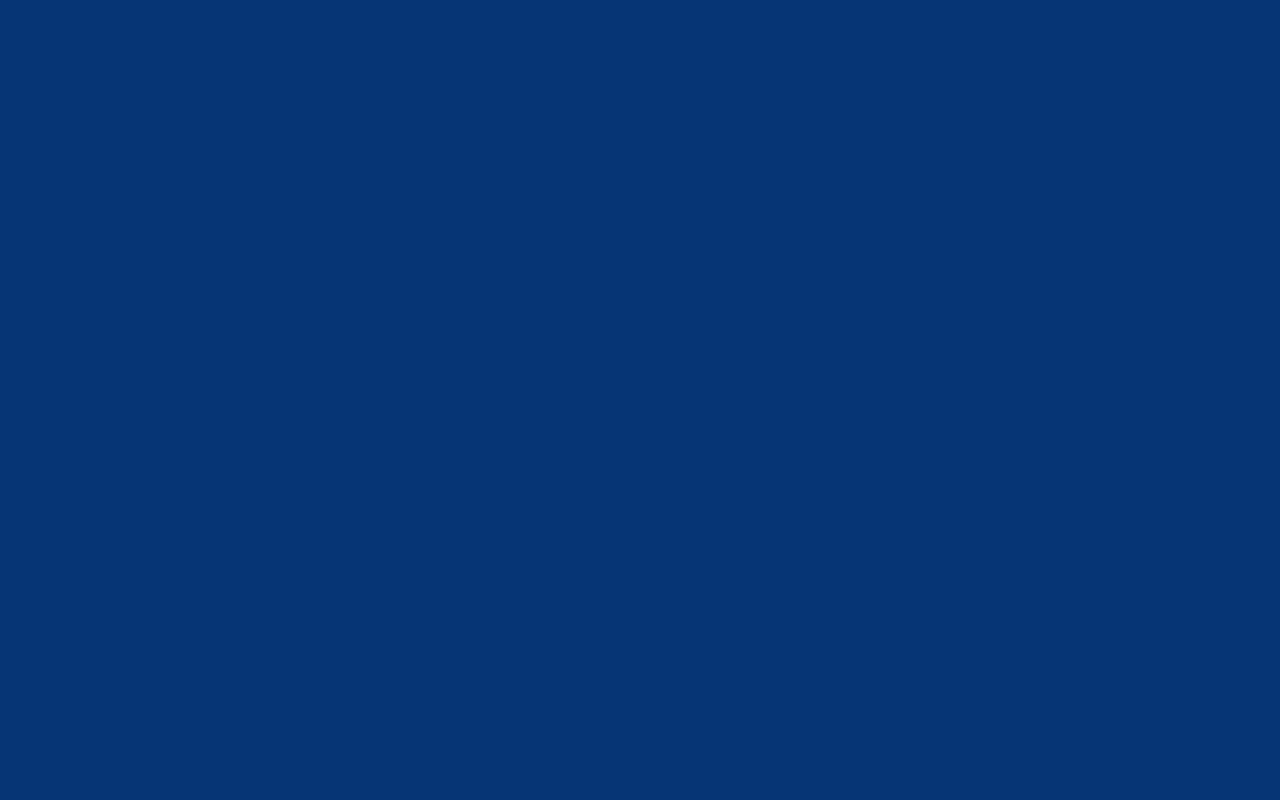
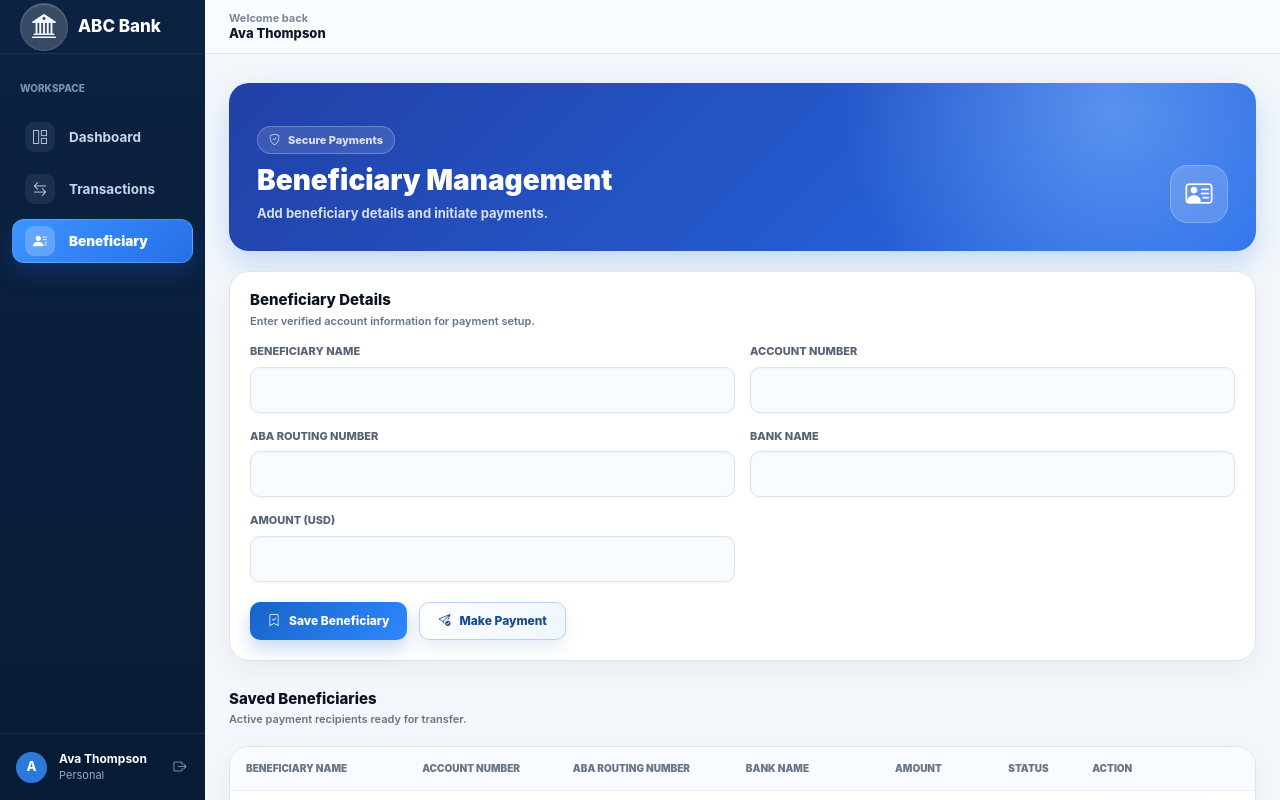
Before and after one commit to GuruRatchitha/my-proj, a React (Vite) app: page /beneficiary in a window 1280 px wide. Before the commit this address had no page. Built offline with nearby package versions, Linux system fonts and the light colour scheme.

Commit message:
added benificiary

```diff
--- a/src/App.jsx
+++ b/src/App.jsx
@@ -1,6 +1,7 @@
 import { Route, Routes } from 'react-router-dom'
 import AppLoader from './components/AppLoader'
 import BankLayout from './components/BankLayout'
+import Beneficiary from './pages/beneficiary/Beneficiary'
 import Dashboard from './pages/dashboard/Dashboard'
 import LoginPage from './pages/login/Login'
 import Profile from './pages/profile/Profile'
@@ -17,6 +18,7 @@ function App() {
           <Route path="/dashboard" element={<Dashboard />} />
           <Route path="/profile" element={<Profile />} />
           <Route path="/transactions" element={<Transactions />} />
+          <Route path="/beneficiary" element={<Beneficiary />} />
         </Route>
       </Routes>
     </>
--- a/src/components/BankLayout.jsx
+++ b/src/components/BankLayout.jsx
@@ -59,6 +59,10 @@ function BankLayout() {
           <NavLink className="sidebar-link" to="/transactions">
             <i className="bi bi-arrow-left-right" aria-hidden="true"></i>
             <span>Transactions</span>
+          </NavLink>
+          <NavLink className="sidebar-link" to="/beneficiary">
+            <i className="bi bi-person-lines-fill" aria-hidden="true"></i>
+            <span>Beneficiary</span>
           </NavLink>
         </nav>
 
--- /dev/null
+++ b/src/pages/beneficiary/Beneficiary.jsx
@@ -0,0 +1,227 @@
+import { useState } from 'react'
+
+const initialFormValues = {
+  beneficiaryName: '',
+  accountNumber: '',
+  routingNumber: '',
+  bankName: '',
+  amount: '',
+}
+
+const savedBeneficiaries = [
+  {
+    id: 'BEN-1001',
+    beneficiaryName: 'Olivia Martin',
+    accountNumber: '7845 2190 6631',
+    routingNumber: '021000021',
+    bankName: 'Chase Bank',
+    amount: '$2,450.00',
+  },
+  {
+    id: 'BEN-1002',
+    beneficiaryName: 'Noah Williams',
+    accountNumber: '6910 4472 1185',
+    routingNumber: '026009593',
+    bankName: 'Bank of America',
+    amount: '$1,275.50',
+  },
+  {
+    id: 'BEN-1003',
+    beneficiaryName: 'Sophia Carter',
+    accountNumber: '5528 9041 3376',
+    routingNumber: '111000025',
+    bankName: 'Wells Fargo',
+    amount: '$3,800.00',
+  },
+  {
+    id: 'BEN-1004',
+    beneficiaryName: 'Liam Thompson',
+    accountNumber: '4387 1209 7754',
+    routingNumber: '122105278',
+    bankName: 'Citibank',
+    amount: '$940.25',
+  },
+]
+
+function Beneficiary() {
+  const [formValues, setFormValues] = useState(initialFormValues)
+  const [paymentMessage, setPaymentMessage] = useState('')
+
+  const handleInputChange = (event) => {
+    const { name, value } = event.target
+
+    setFormValues((currentValues) => ({
+      ...currentValues,
+      [name]: value,
+    }))
+  }
+
+  const handleSaveBeneficiary = (event) => {
+    event.preventDefault()
+    setPaymentMessage('')
+    setFormValues(initialFormValues)
+  }
+
+  const handleMakePayment = () => {
+    setPaymentMessage('Payment initiated successfully')
+  }
+
+  return (
+    <div className="dashboard-main">
+      <section className="beneficiary-hero-card">
+        <div>
+          <span className="beneficiary-kicker">
+            <i className="bi bi-shield-check" aria-hidden="true"></i>
+            Secure Payments
+          </span>
+          <h1>Beneficiary Management</h1>
+          <p>Add beneficiary details and initiate payments.</p>
+        </div>
+        <span className="beneficiary-hero-icon">
+          <i className="bi bi-person-vcard" aria-hidden="true"></i>
+        </span>
+      </section>
+
+      <section className="profile-form-card beneficiary-form-card">
+        <div className="section-heading">
+          <div>
+            <h2>Beneficiary Details</h2>
+            <p>Enter verified account information for payment setup.</p>
+          </div>
+        </div>
+
+        {paymentMessage && (
+          <div className="alert alert-success beneficiary-alert" role="alert">
+            <i className="bi bi-check-circle-fill" aria-hidden="true"></i>
+            <span>{paymentMessage}</span>
+          </div>
+        )}
+
+        <form onSubmit={handleSaveBeneficiary}>
+          <div className="form-grid">
+            <label className="bank-field">
+              <span>Beneficiary Name</span>
+              <input
+                className="form-control"
+                name="beneficiaryName"
+                type="text"
+                value={formValues.beneficiaryName}
+                onChange={handleInputChange}
+                required
+              />
+            </label>
+            <label className="bank-field">
+              <span>Account Number</span>
+              <input
+                className="form-control"
+                name="accountNumber"
+                type="text"
+                value={formValues.accountNumber}
+                onChange={handleInputChange}
+                required
+              />
+            </label>
+            <label className="bank-field">
+              <span>ABA Routing Number</span>
+              <input
+                className="form-control"
+                name="routingNumber"
+                type="text"
+                value={formValues.routingNumber}
+                onChange={handleInputChange}
+                required
+              />
+            </label>
+            <label className="bank-field">
+              <span>Bank Name</span>
+              <input
+                className="form-control"
+                name="bankName"
+                type="text"
+                value={formValues.bankName}
+                onChange={handleInputChange}
+                required
+              />
+            </label>
+            <label className="bank-field">
+              <span>Amount (USD)</span>
+              <input
+                className="form-control"
+                name="amount"
+                type="number"
+                min="0"
+                step="0.01"
+                value={formValues.amount}
+                onChange={handleInputChange}
+                required
+              />
+            </label>
+          </div>
+
+          <div className="form-actions">
+            <button className="profile-action-button primary-action" type="submit">
+              <i className="bi bi-bookmark-check" aria-hidden="true"></i>
+              Save Beneficiary
+            </button>
+            <button className="profile-action-button secondary-action" type="button" onClick={handleMakePayment}>
+              <i className="bi bi-send-check" aria-hidden="true"></i>
+              Make Payment
+            </button>
+          </div>
+        </form>
+      </section>
+
+      <section className="transactions-section">
+        <div className="section-heading transactions-heading">
+          <div>
+            <h2>Saved Beneficiaries</h2>
+            <p>Active payment recipients ready for transfer.</p>
+          </div>
+        </div>
+
+        <div className="transaction-table-wrap beneficiary-table-wrap">
+          <table className="table bank-table beneficiary-table mb-0">
+            <thead>
+              <tr>
+                <th>Beneficiary Name</th>
+                <th>Account Number</th>
+                <th>ABA Routing Number</th>
+                <th>Bank Name</th>
+                <th>Amount</th>
+                <th>Status</th>
+                <th>Action</th>
+              </tr>
+            </thead>
+            <tbody>
+              {savedBeneficiaries.map((beneficiary) => (
+                <tr key={beneficiary.id}>
+                  <td>
+                    <span className="beneficiary-name-cell">
+                      <i className="bi bi-person-circle" aria-hidden="true"></i>
+                      {beneficiary.beneficiaryName}
+                    </span>
+                  </td>
+                  <td>{beneficiary.accountNumber}</td>
+                  <td>{beneficiary.routingNumber}</td>
+                  <td>{beneficiary.bankName}</td>
+                  <td className="credit-text">{beneficiary.amount}</td>
+                  <td>
+                    <span className="badge beneficiary-status-badge">Active</span>
+                  </td>
+                  <td>
+                    <button className="table-payment-button" type="button" onClick={handleMakePayment}>
+                      <i className="bi bi-send" aria-hidden="true"></i>
+                      Make Payment
+                    </button>
+                  </td>
+                </tr>
+              ))}
+            </tbody>
+          </table>
+        </div>
+      </section>
+    </div>
+  )
+}
+
+export default Beneficiary
--- a/src/pages/dashboard/Dashboard.css
+++ b/src/pages/dashboard/Dashboard.css
@@ -775,9 +775,138 @@
   margin-top: 18px;
   padding: 20px;
   border: 1px solid #dce5ef;
-  border-radius: 14px;
+  border-radius: 20px;
   background: #ffffff;
   box-shadow: 0 8px 24px rgba(15, 37, 61, 0.05);
+}
+
+.beneficiary-hero-card {
+  min-height: 168px;
+  display: flex;
+  align-items: end;
+  justify-content: space-between;
+  gap: 24px;
+  overflow: hidden;
+  padding: 28px;
+  border-radius: 20px;
+  color: #ffffff;
+  background:
+    radial-gradient(circle at 86% 16%, rgba(126, 181, 255, 0.58), transparent 30%),
+    linear-gradient(135deg, #2140a6 0%, #276ce9 100%);
+  box-shadow: 0 13px 30px rgba(38, 108, 233, 0.22);
+}
+
+.beneficiary-hero-card h1 {
+  margin: 12px 0 8px;
+  font-size: 28px;
+  line-height: 1.05;
+  font-weight: 900;
+}
+
+.beneficiary-hero-card p {
+  margin: 0;
+  color: rgba(255, 255, 255, 0.82);
+  font-size: 13px;
+  font-weight: 700;
+}
+
+.beneficiary-kicker {
+  min-height: 28px;
+  display: inline-flex;
+  align-items: center;
+  gap: 8px;
+  padding: 0 11px;
+  border: 1px solid rgba(255, 255, 255, 0.24);
+  border-radius: 999px;
+  background: rgba(255, 255, 255, 0.12);
+  color: rgba(255, 255, 255, 0.82);
+  font-size: 11px;
+  font-weight: 850;
+}
+
+.beneficiary-hero-icon {
+  width: 58px;
+  height: 58px;
+  display: grid;
+  place-items: center;
+  flex: 0 0 auto;
+  border-radius: 18px;
+  background: rgba(255, 255, 255, 0.16);
+  box-shadow: inset 0 0 0 1px rgba(255, 255, 255, 0.22);
+}
+
+.beneficiary-hero-icon i {
+  font-size: 27px;
+}
+
+.beneficiary-form-card {
+  margin-top: 20px;
+}
+
+.beneficiary-alert {
+  display: inline-flex;
+  align-items: center;
+  gap: 9px;
+  margin: 0 0 18px;
+  border: 1px solid #bce8d1;
+  border-radius: 12px;
+  color: #146c43;
+  font-size: 13px;
+  font-weight: 800;
+}
+
+.beneficiary-table-wrap {
+  padding: 0;
+}
+
+.beneficiary-table {
+  min-width: 1040px;
+}
+
+.beneficiary-name-cell {
+  display: inline-flex;
+  align-items: center;
+  gap: 9px;
+  color: #111827;
+  font-weight: 850;
+}
+
+.beneficiary-name-cell i {
+  color: #2f88ff;
+  font-size: 16px;
+}
+
+.beneficiary-status-badge {
+  min-height: 22px;
+  display: inline-flex;
+  align-items: center;
+  padding: 0 9px;
+  border-radius: 999px;
+  background: #e6f7ee;
+  color: #219a5f;
+  font-size: 10px;
+  font-weight: 900;
+}
+
+.table-payment-button {
+  min-height: 32px;
+  display: inline-flex;
+  align-items: center;
+  justify-content: center;
+  gap: 7px;
+  padding: 0 12px;
+  border: 0;
+  border-radius: 9px;
+  background: linear-gradient(135deg, #1763c7, #2f88ff);
+  color: #ffffff;
+  font-size: 11px;
+  font-weight: 850;
+  box-shadow: 0 8px 16px rgba(23, 99, 199, 0.18);
+}
+
+.table-payment-button:hover {
+  background: linear-gradient(135deg, #104f9f, #1f73df);
+  transform: translateY(-1px);
 }
 
 .form-grid {
```
